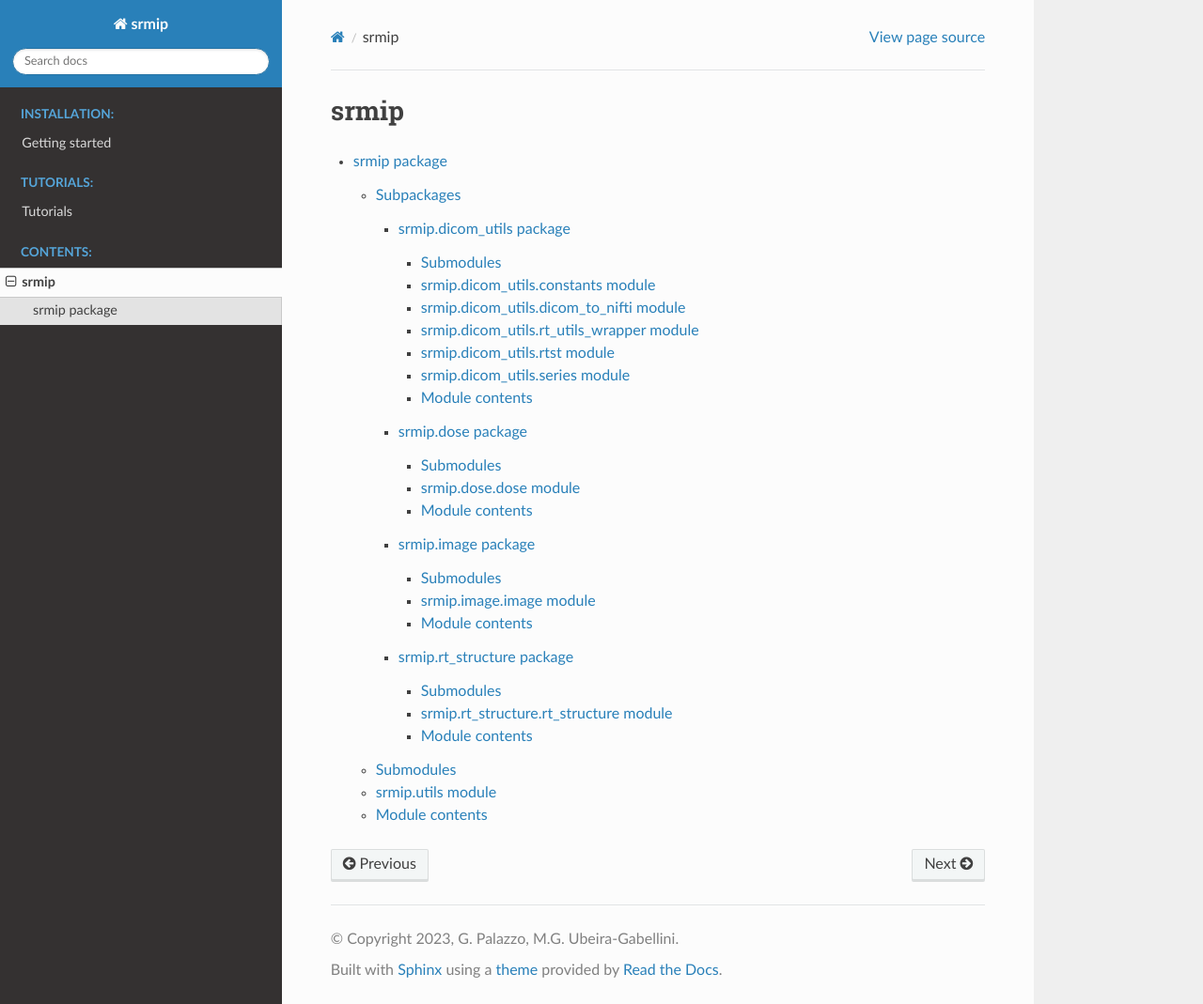
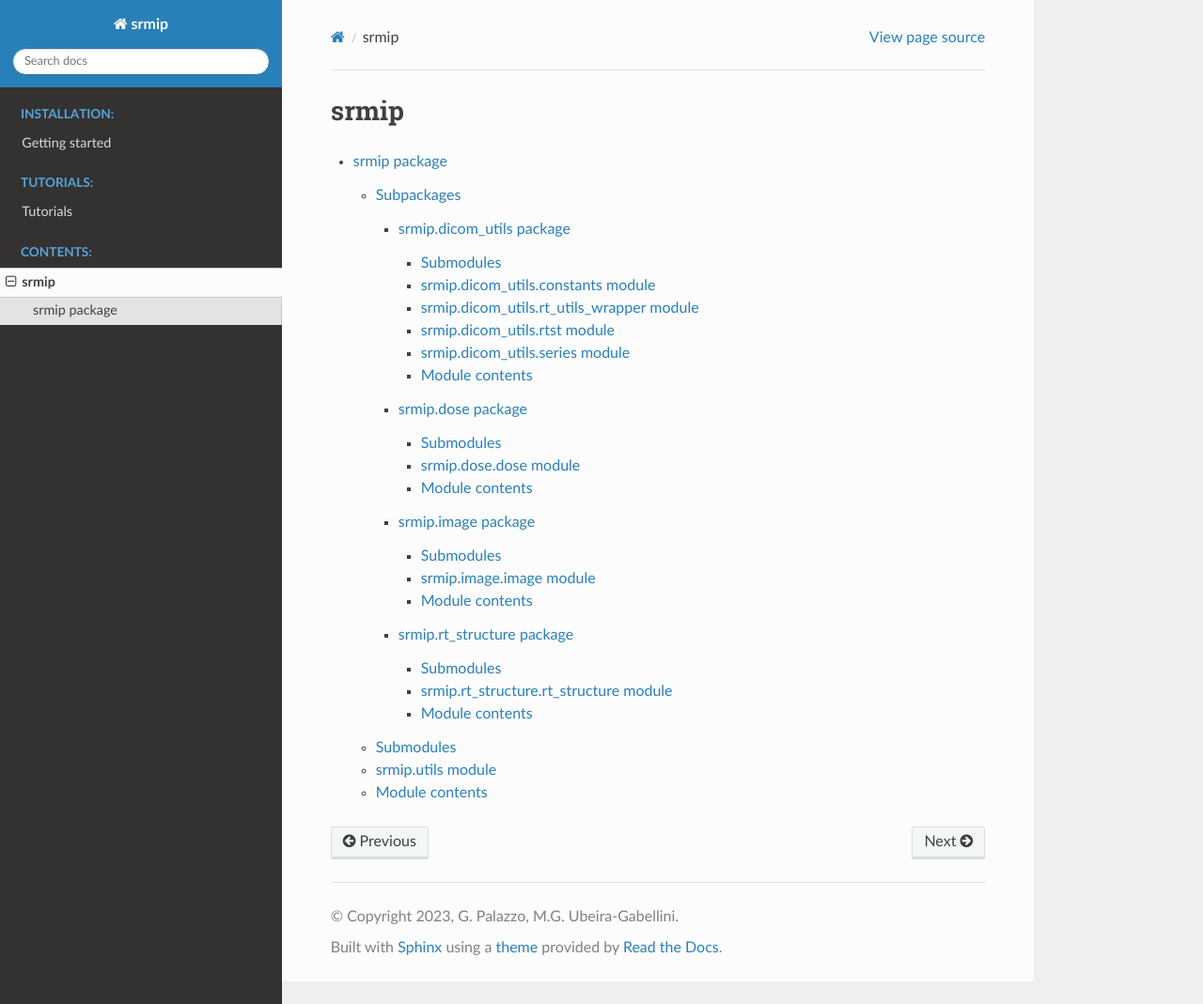
Before and after one commit to pymaitre/resmip, a Sphinx documentation site: the page built from docs/source/modules.rst, in a window 1280 px wide and 1069 px high. Shown: the whole window at 94% size. Built offline with Sphinx 7.4.7 and the Read the Docs theme 3.1.0, drawn with Linux system fonts in a browser that asks for light colours.

Commit message:
docs: Updated sphinx-apidoc documentation

```diff
--- a/docs/source/srmip.dicom_utils.rst
+++ b/docs/source/srmip.dicom_utils.rst
@@ -8,14 +8,6 @@ srmip.dicom\_utils.constants module
 -----------------------------------
 
 .. automodule:: srmip.dicom_utils.constants
-   :members:
-   :undoc-members:
-   :show-inheritance:
-
-srmip.dicom\_utils.dicom\_to\_nifti module
-------------------------------------------
-
-.. automodule:: srmip.dicom_utils.dicom_to_nifti
    :members:
    :undoc-members:
    :show-inheritance:
```
